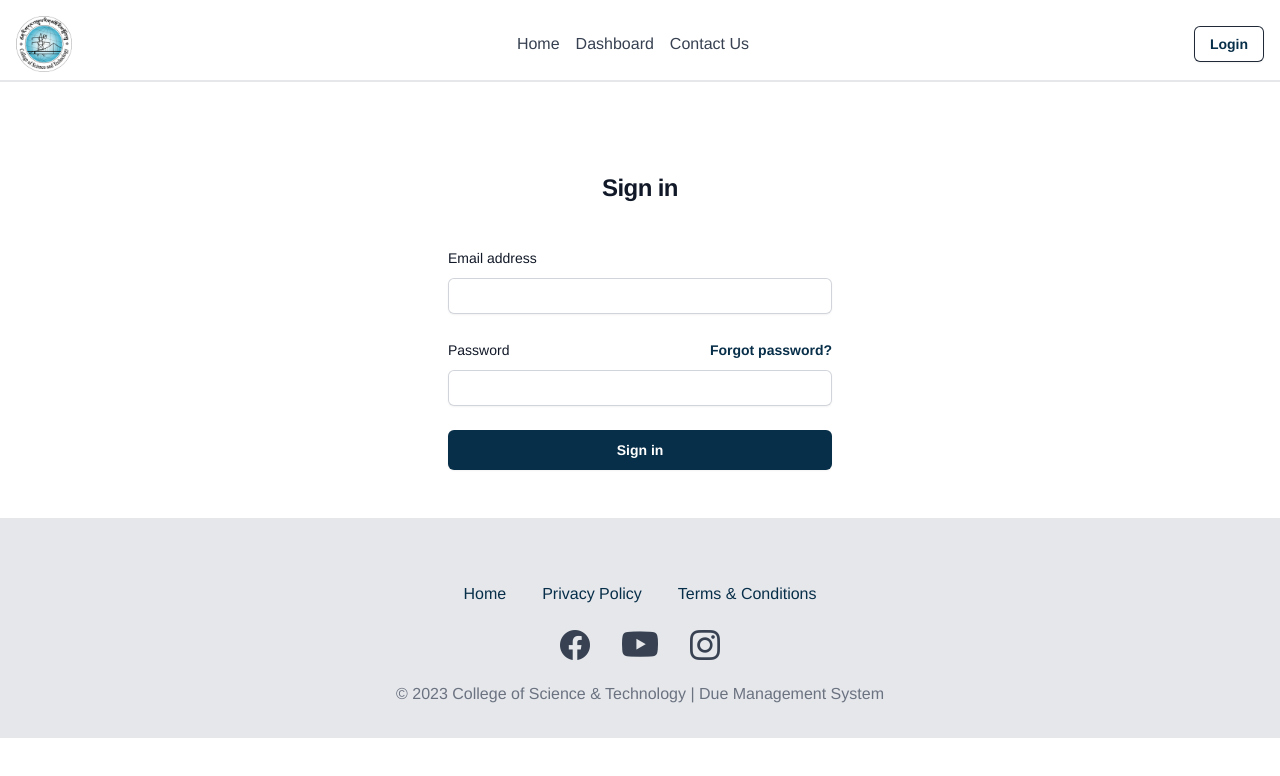
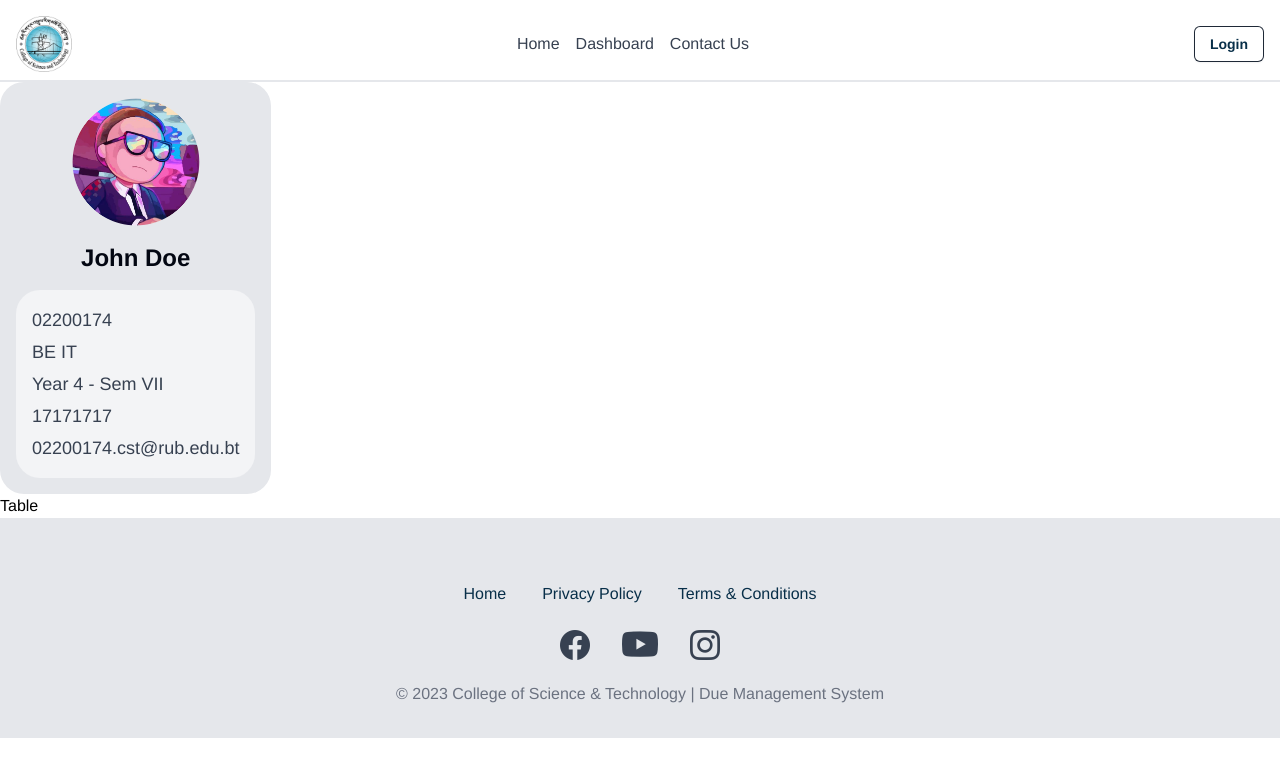
Before and after one commit to divyashC/due-mgmt-sys, a React (Create React App) app in the folder frontend/: page / in a window 1280 px wide. Shown: the top 776 px of the page. Built offline with nearby package versions, Linux system fonts and the light colour scheme.

Commit message:
Profile Half complete

```diff
--- a/frontend/package.json
+++ b/frontend/package.json
@@ -9,7 +9,6 @@
     "autoprefixer": "^10.4.14",
     "axios": "^1.4.0",
     "bootstrap-icons": "^1.10.5",
-    "daisyui": "^2.51.5",
     "postcss-cli": "^10.1.0",
     "react": "^18.2.0",
     "react-icons": "^4.8.0",
--- a/frontend/src/App.js
+++ b/frontend/src/App.js
@@ -1,10 +1,11 @@
 import React from "react";
-import Login from "./pages/Login.js"
+import Login from "./pages/Login.js";
+import Profile from "./pages/Profile.js";
 
 const App = () => {
 	return (
 		<>
-			<Login />
+			<Profile />
 		</>
 	);
 };
--- /dev/null
+++ b/frontend/src/components/ProfileCard.js
@@ -0,0 +1,27 @@
+import React from "react";
+import Avatar from "../assets/images/Avatar.png";
+
+const ProfileCard = () => {
+	return (
+		<>
+			<div className="flex flex-col items-center justify-center h-full p-4 space-y-4 bg-gray-200 w-min rounded-3xl">
+				<img src={Avatar} className="w-32 h-32 rounded-full" />
+				<p className="text-2xl font-semibold text-gray-950">John Doe</p>
+				<div className="flex flex-col justify-center w-full h-full p-4 space-y-1 bg-gray-100 rounded-3xl">
+					<p className="text-lg text-gray-700">02200174</p>
+					<p className="text-lg text-gray-700">BE IT</p>
+					<p className="text-lg text-gray-700">Year 4 - Sem VII</p>
+					<p className="text-lg text-gray-700">17171717</p>
+					<a
+						className="text-lg text-gray-700"
+						href="mailto:02200174.cst@rub.edu.bt"
+					>
+						02200174.cst@rub.edu.bt
+					</a>
+				</div>
+			</div>
+		</>
+	);
+};
+
+export default ProfileCard;
--- /dev/null
+++ b/frontend/src/components/Table.js
@@ -0,0 +1,7 @@
+import React from "react";
+
+const Table = () => {
+	return <div>Table</div>;
+};
+
+export default Table;
--- /dev/null
+++ b/frontend/src/pages/Profile.js
@@ -0,0 +1,14 @@
+import React from "react";
+import ProfileCard from "../components/ProfileCard.js";
+import Table from "../components/Table.js";
+
+const Profile = () => {
+	return (
+		<>
+			<ProfileCard />
+			<Table />
+		</>
+	);
+};
+
+export default Profile;
--- a/frontend/tailwind.config.js
+++ b/frontend/tailwind.config.js
@@ -3,7 +3,6 @@ const plugin = require("tailwindcss/plugin");
 module.exports = {
 	content: ["./src/**/*.{js,jsx,ts,tsx}"],
 	theme: {
-
 		extend: {
 			screens: {
 				sm: "640px", // Small screens
@@ -13,5 +12,4 @@ module.exports = {
 			},
 		},
 	},
-	plugins: [require("daisyui")],
 };
```
Also changed, not shown: frontend/src/assets/images/Avatar.png (added), 1 other file (tests, documents, lock files or other folders).
